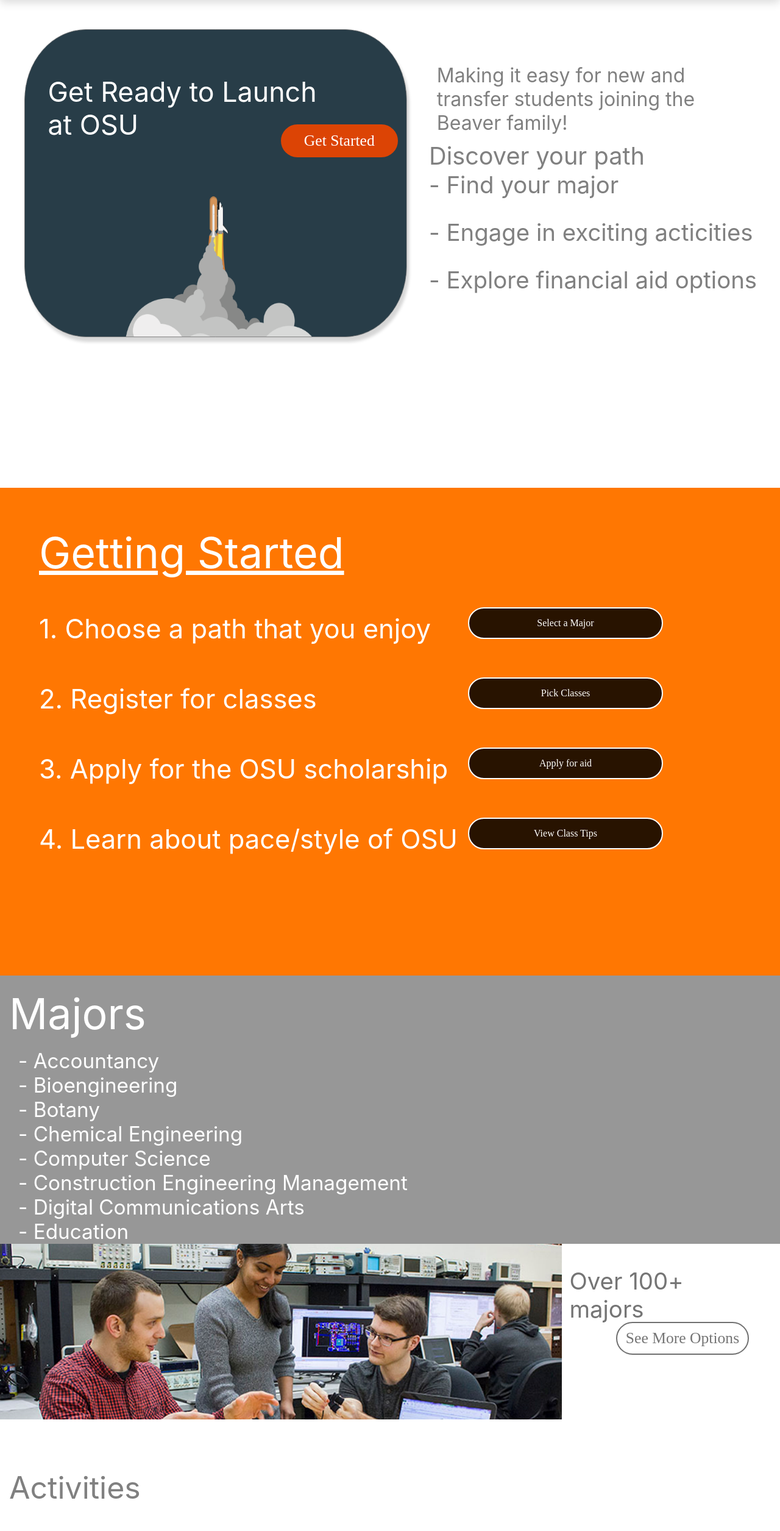
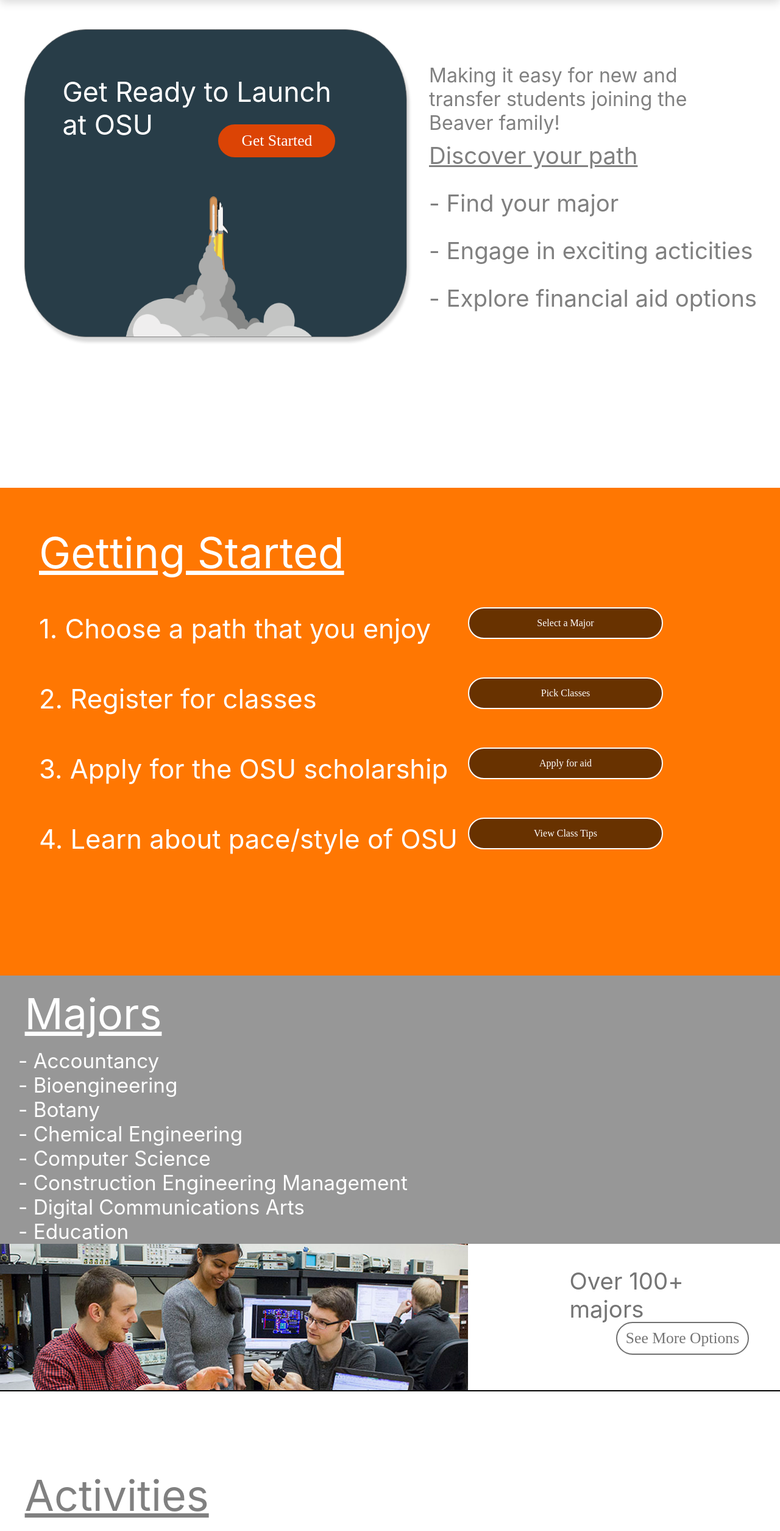
Before and after one commit to gearsmotion789/OSU_Hackathon_2020, a React (Create React App) app in the folder welcome-to-osu/: page / in a window 1280 px wide. Shown: the part 120-2631 px from the top of the page at 61% size. Built offline with nearby package versions, Linux system fonts and the light colour scheme; what google-maps-react would draw is missing.

Commit message:
launch page fixes

```diff
--- a/welcome-to-osu/src/components/Launch.css
+++ b/welcome-to-osu/src/components/Launch.css
@@ -34,34 +34,7 @@
   position: relative;
   top: 34vh;
   left: 55vw;
-} /*
-.greyback{
-  background-color: #979797;
-  height: 60vh;
-  color: white;
-  font-size: 40px;
 }
-.greyback div{
-  padding-left: 15px;
-}
-.inline{
-  display:inline-block;
-  padding-right: 10px;
-}
-.greyback div.Majors{
-  font-size: 70px;
-  display: block;
-  padding-top: 20px;
-  margin-bottom: 15px;
-}
-.bottomportion{
-  height: 40vh;
-}
-img{
-  max-width: 100%;
-  max-height: 100%;
-}*/
-
 
 /*
  * And let's slide it in from the left
@@ -87,7 +60,6 @@
   color: white;
 }
 .SpaceLaunch div{
-  margin-left: 10px;
   position: absolute;
   top: 25%;
   -ms-transform: translateY(-50%);
@@ -97,13 +69,13 @@
   font-size: 3.5vw;
   display:  inline-block;
   width: 35vw;
-  margin-left: 40px;
+  margin-left: 5vw;
 }
 .SpaceLaunch button.GetStarted{
   position: relative;
   width: 15vw;
   top:30%;
-  left: 33vw;
+  left: 25vw;
   font-size: 2vw;
   background-color: #DC4405;
   text-align: center;
@@ -123,7 +95,7 @@
   position: absolute;
   color: grey;
   top: 18vh;
-  left: 56vw;
+  left: 55vw;
   width: 40vw;
 }
 .DiscoverPath div{
@@ -151,7 +123,7 @@
 }
 
 .bottomportion{
-  height: 45vh;
+  height: 30vh;
   position: relative;
 }
 
@@ -181,14 +153,14 @@
   max-height: 100%;
 }
 #csimg{
-  max-width: 90%;
-  max-height: 90%;
+  max-width: 100%;
+  height: 100%;
 }
 #csimgcontainer{
-  height: 40vh;
+  height: 30vh;
   display: block;
   position: absolute;
-  width: 80vw;
+  width: 70vw;
   top: 0%;
 }
 .slide{
@@ -200,7 +172,7 @@
   color: grey;
 }
 #activities div.act-titles{
-  font-size: 50px;
+  font-size: 70px;
 }
 
 
@@ -237,11 +209,7 @@
 .underline{
   text-decoration: underline;
 }
-.launch_title{
-  font-size: 70px;
-  padding-top: 8vh;
-  padding-bottom: 7vh;
-}
+
 .launch-getstarted-btn-containers{
   position: relative;
   left: 55vw;
@@ -252,7 +220,7 @@
   font-size: min(2.9vw, 2vh);
   color: white;
   padding: 15px 50px 15px 50px;
-  background-color: #281300;
+  background-color: #683200;
   border:  2px solid white;
   border-radius: 30px;
   font-family: 'Gadugi';
@@ -260,7 +228,7 @@
   cursor: pointer;
 }
 .launch-getstarted-btns:hover{
-  background-color: #683200;
+  background-color: #c56003;
 }
 .launch_imgs{
   width: 100vw;
@@ -271,3 +239,22 @@
   height: 40vh;
   width: 100vw;
 }
+
+.launch-titles{
+  font-size: 70px;
+  text-decoration: underline;
+  margin-left: 2vw;
+}
+.launch_title{
+  font-size: 70px;
+  padding-top: 8vh;
+  padding-bottom: 7vh;
+  margin-left: 0px;
+}
+
+.temp{
+  border: 1px solid black;
+  margin: 0px 0px 0px 0px;
+  position:relative;
+  top: 30vh;
+}
--- a/welcome-to-osu/src/components/Launch.js
+++ b/welcome-to-osu/src/components/Launch.js
@@ -9,7 +9,7 @@
         <div className = "slide" id="section1">
           <div className="content">
             <div className = "SpaceLaunch">
-             <div>Get Ready to Launch at OSU</div>
+             <div id = "get Ready">Get Ready to Launch at OSU</div>
              <Link activeClass="active" to="section1-5"
                  spy={true}
                  smooth={true}
@@ -22,7 +22,7 @@
                 Making it easy for new and transfer
                 students joining the Beaver family!
               </div>
-             <div className = "DiscoverPath">Discover your path
+             <div className = "DiscoverPath"> <div className = "underline">Discover your path</div>
               <div>- Find your major</div>
               <div>- Engage in exciting acticities</div>
               <div>- Explore financial aid options</div>
@@ -30,7 +30,7 @@
           </div>
         </div>
         <div className = "slide" id = "section1-5">
-          <div className = "underline launch_title" id = "orangepart">Getting Started</div>
+          <div className = "underline launch_title launch-titles" id = "orangepart">Getting Started</div>
           <div>1. Choose a path that you enjoy</div>
           <div className = "launch-getstarted-btn-containers">
           <Link activeClass="active" to="section2"
@@ -62,7 +62,7 @@
         </div>
         <div className = "slide" id="section2">
           <div className = "greyback">
-            <div className = "Majors">Majors</div>
+            <div className = "Majors launch-titles">Majors</div>
             <div className = "inline">
               <div> - Accountancy</div>
               <div> - Bioengineering</div>
@@ -92,11 +92,13 @@
             <div id = "csimgcontainer">
               <img id = "csimg" src ={require('../assets/comp-cover.png')}></img>
             </div>
+            <hr className = "temp"/>
           </div>
+
         </div>
         <div  className = "slide" id="section3">
           <div id = "activities">
-            <div className = "act-titles">
+            <div className = "act-titles launch-titles">
               Activities
             </div>
             <div className = "inline">
```
Also changed, not shown: welcome-to-osu/src/credentials/googleMaps.js (line endings or trailing spaces).
